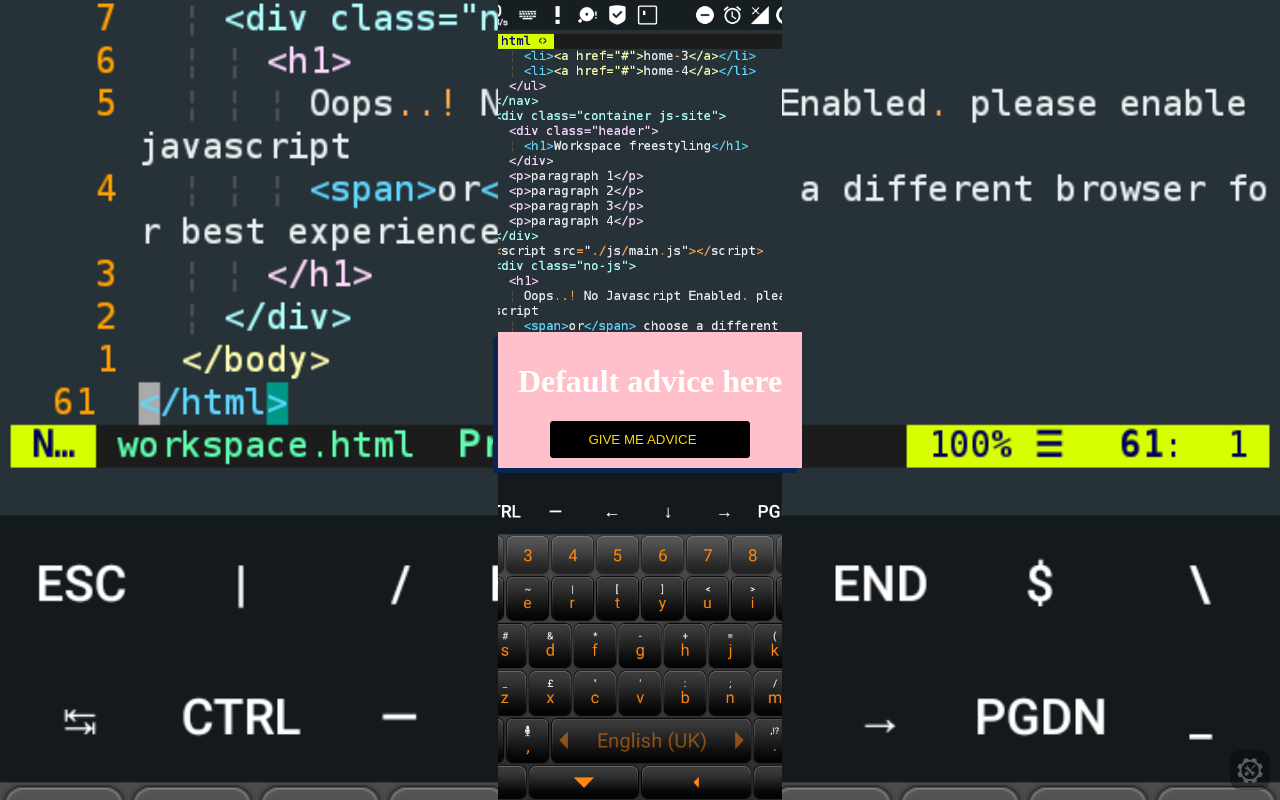
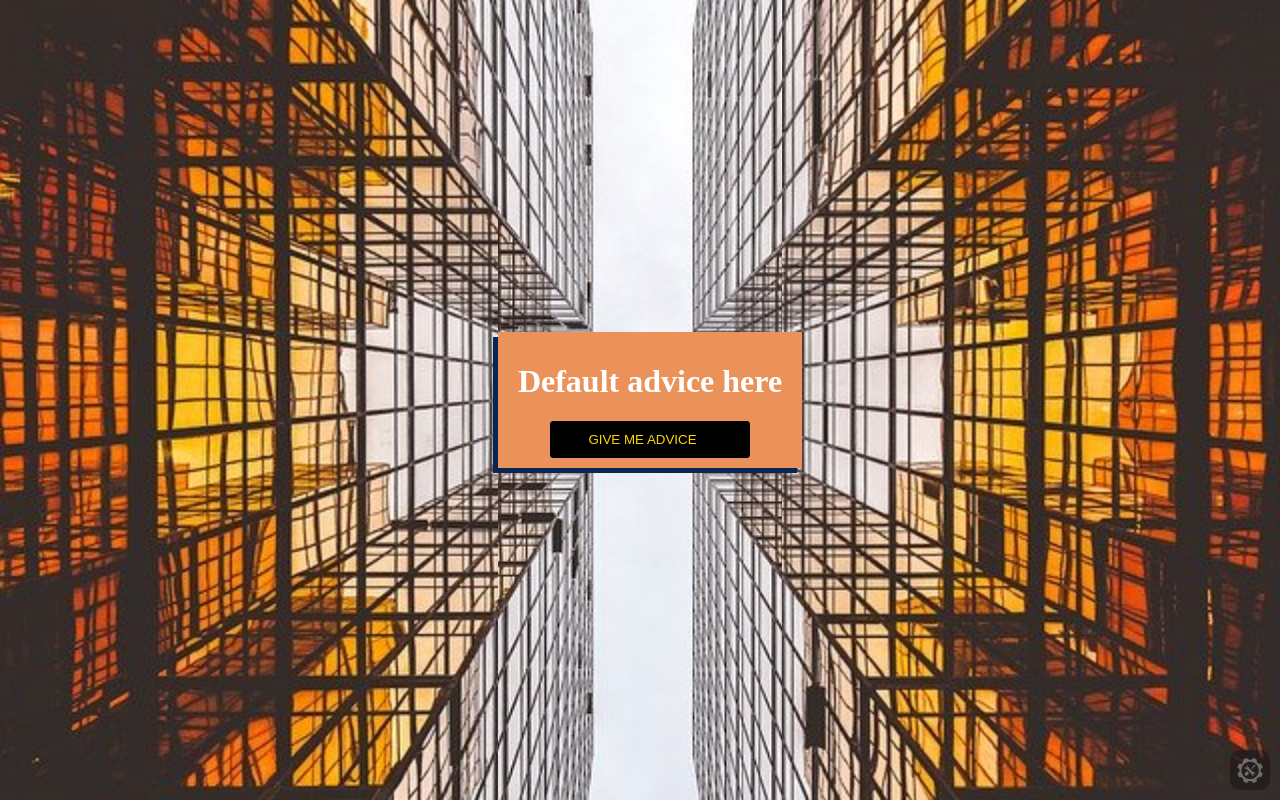
Before and after one commit to Fattylee/fattylee-react-advice-app, a React (Create React App) app: page / in a window 1280 px wide. Built offline with nearby package versions, Linux system fonts and the light colour scheme; no server answers.

Commit message:
version 1.0.2

```diff
--- a/public/index.html
+++ b/public/index.html
@@ -19,7 +19,7 @@
       work correctly both with client-side routing and a non-root public URL.
       Learn how to configure a non-root public URL by running `npm run build`.
     -->
-    <title>React App</title>
+    <title>Advice App</title>
     <script src="/eruda.js"></script>
     <script>
       eruda.init();
--- a/src/App.css
+++ b/src/App.css
@@ -1,7 +1,7 @@
 :root,
 html,
 body {
-  background: papayawhip url(./assets/bg.png) center;
+  background: rgba(0, 0, 0, 0.9) url(./assets/architecture-bg.jpg) center;
   background-size: cover;
   background-repeat: no-repeat;
   padding: 0;
@@ -14,7 +14,7 @@ body {
 
 .card {
   --bg-secondary: rgba(9, 37, 84, 1);
-  background: pink;
+  background: rgba(234, 146, 90, 1);
   color: white;
   display: flex;
   justify-content: center;
@@ -49,7 +49,7 @@ body {
   transition: 0.3s;
 }
 .card button:hover {
-  color: black;
+  color: white;
   background: transparent;
   padding-right: 20px;
 }
--- a/src/App.js
+++ b/src/App.js
@@ -15,7 +15,6 @@ const App = () => {
   });
 
   useEffect(() => {
-    document.querySelector("title").innerHTML = "Advice App";
     fetchAdvice(adviceUrl).then((advice) =>
       setAdviceState((state) => ({ ...state, advice }))
     );
```
Also changed, not shown: src/assets/architecture-bg.jpg (added), src/assets/bg.png (deleted).
